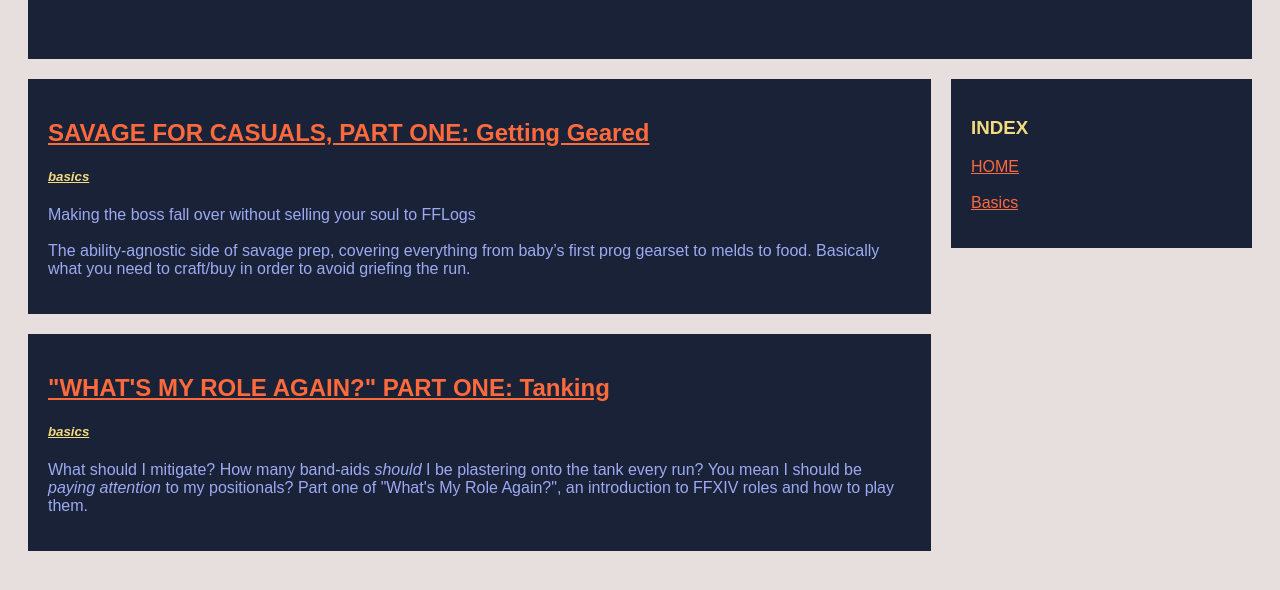
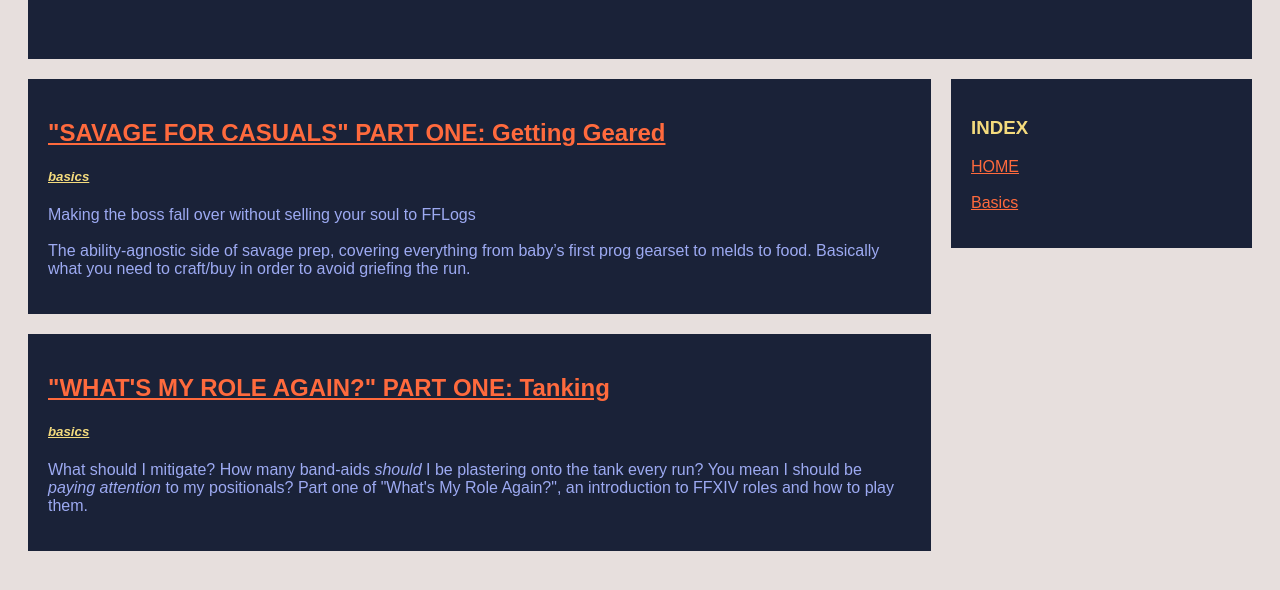
Before and after one commit to splortsmanship/minimizedffxiv, a plain HTML site: page index.html in a window 1280 px wide. Shown: the part 198-788 px from the top of the page. Drawn offline with Linux system fonts and the light colour scheme.

Commit message:
Update index.html

```diff
--- a/index.html
+++ b/index.html
@@ -23,7 +23,7 @@
     <div class="row">
       <div class="leftcolumn">
         <div class="card">
-          <h2><a href="gear.html">SAVAGE FOR CASUALS, PART ONE: Getting Geared</a></h2>
+          <h2><a href="gear.html">"SAVAGE FOR CASUALS" PART ONE: Getting Geared</a></h2>
           <h5 class="tag"><a href="basics.html">basics</a></h5>
           <p>Making the boss fall over without selling your soul to FFLogs<br><br>The ability-agnostic side of savage prep, covering everything from baby’s first prog gearset to melds to food. Basically what you need to craft/buy in order to avoid griefing the run.</p>
         </div>
```
